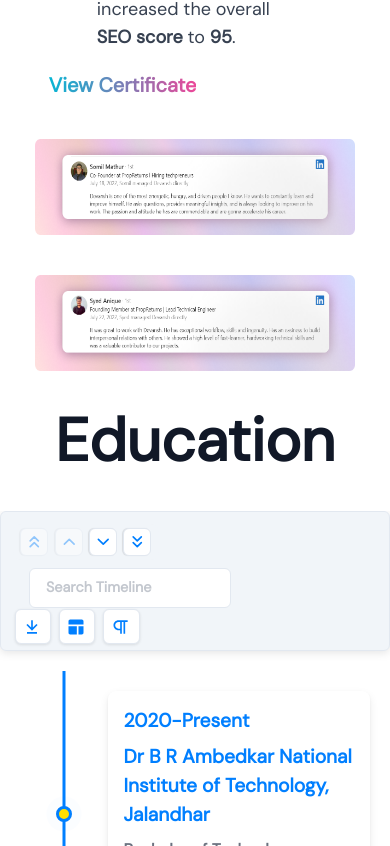
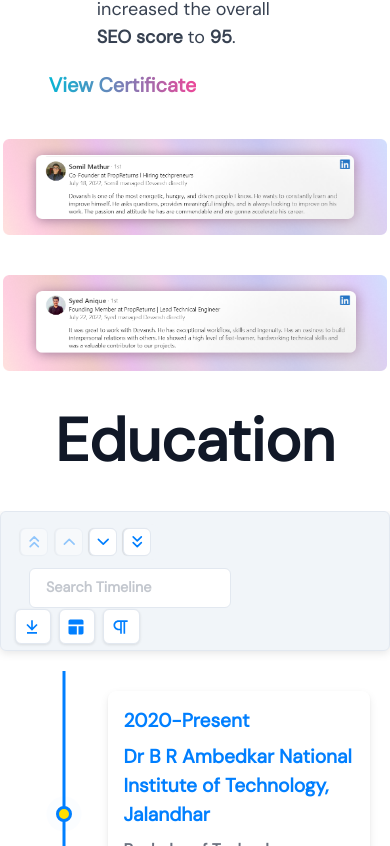
Before and after one commit to GeekyDevansh/MyPortfolio, a Next.js app: page /home in a window 390 px wide. Shown: the part 1818-2664 px from the top of the page. Built offline with nearby package versions, Linux system fonts and the light colour scheme.

Commit message:
Bug fixes

```diff
--- a/components/Clear.js
+++ b/components/Clear.js
@@ -12,7 +12,7 @@ const Clear = () => {
 
 
 
-          Hey visitor! Make sure to carry an umbrella with you as its cloudy outside ;)
+          Hey visitor! I hope you are enjoying the clear and sunny day at your place ;)
 
         </div>
     </div>
--- a/components/Drizzle.js
+++ b/components/Drizzle.js
@@ -12,7 +12,7 @@ const Drizzle = () => {
 
 
 
-          Hey visitor! Make sure to carry an umbrella with you as its cloudy outside ;)
+          Hey visitor! Make sure to carry an umbrella with you as its drizzling outside ;)
 
         </div>
     </div>
--- a/components/Experience.js
+++ b/components/Experience.js
@@ -131,10 +131,10 @@ const Experience = ({darkMode}) => {
         <Image src='/syed.png' width={1169} height={299} />
       </motion.div>
 
-      <motion.div initial={{opacity:0}} whileInView={{opacity:1}} transition={{duration:1.2,delay:1}} className="relative w-80 h-24 mx-auto md:hidden block" >
+      <motion.div initial={{opacity:0}} whileInView={{opacity:1}} transition={{duration:1.2,delay:1}} className="relative w-96 h-24 mx-auto md:hidden block" >
         <Image src='/somil.png' layout='fill' />
       </motion.div>
-      <motion.div initial={{opacity:0}} whileInView={{opacity:1}} transition={{duration:1.2,delay:1}} className=" relative w-80 h-24 mx-auto mt-10 md:hidden block" >
+      <motion.div initial={{opacity:0}} whileInView={{opacity:1}} transition={{duration:1.2,delay:1}} className=" relative w-96 h-24 mx-auto mt-10 md:hidden block" >
         <Image src='/syed.png' layout='fill' />
       </motion.div>
 
--- a/components/Geolocation.js
+++ b/components/Geolocation.js
@@ -211,7 +211,7 @@ const Geolocation = () => {
           initial={{ y: 100, opacity: 0 }}
           animate={{ y: 0, opacity: 1 }}
           transition={{ duration: 1, ease: [0.6, 0.01, -0.05, 0.95], delay: 2 }}
-          className=" text-lg hover:text-cyan-200 cursor-[url('/pointer.png'),_pointer]"
+          className=" text-lg mb-2 hover:text-cyan-200 cursor-[url('/pointer.png'),_pointer]"
           onClick={handleOnClick}
         >
           Click here to know more about me{" "}
--- a/components/Rain.js
+++ b/components/Rain.js
@@ -12,7 +12,7 @@ const Rain = () => {
 
 
 
-          Hey visitor! Make sure to carry an umbrella with you as its cloudy outside ;)
+          Hey visitor! Make sure to carry an umbrella with you as its raining outside ;)
 
         </div>
     </div>
--- a/components/Snow.js
+++ b/components/Snow.js
@@ -12,7 +12,7 @@ const Snow = () => {
 
 
 
-          Hey visitor! Make sure to carry an umbrella with you as its cloudy outside ;)
+          Hey visitor! It&apos;s time to take out your winter boots as its snowing outside ;)
 
         </div>
     </div>
--- a/components/Thunderstorm.js
+++ b/components/Thunderstorm.js
@@ -12,7 +12,7 @@ const Thunderstorm = () => {
 
 
 
-          Hey visitor! Make sure to carry an umbrella with you as its cloudy outside ;)
+          Hey visitor! Avoid standing under a tree as there is a thunderstorm outside ;)
 
         </div>
     </div>
```
